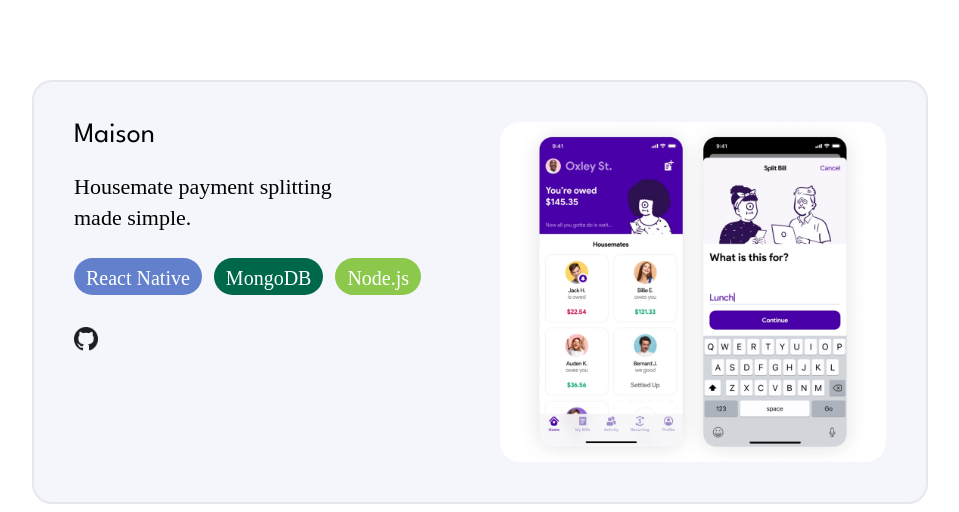
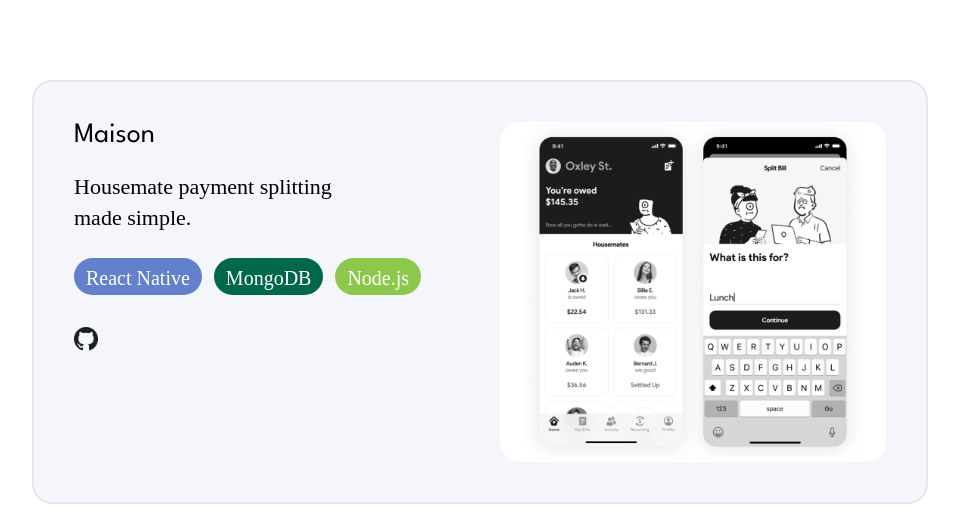
Before and after one commit to danielcagostinho/danielagostinho, a React (Create React App) app: page / in a window 1280 px wide. Shown: the part 520-1032 px from the top of the page, without its empty margins (160-1119 px from the left). Built offline with nearby package versions, Linux system fonts and the light colour scheme; a web font is replaced by a local one.

Commit message:
Added Fade In Color for Projects

```diff
--- a/src/components/Projects/Project/Project.scss
+++ b/src/components/Projects/Project/Project.scss
@@ -69,6 +69,14 @@
 
 @media (min-width: $screenWidthB1) {
   .Project {
+  .ProjectImage {
+    filter: grayscale(100);
+  }
+
+  .ProjectImage:hover {
+    filter: grayscale(0);
+    transition: all 300ms ease-in-out;
+  }
     .ProjectDescription {
       h4 {
         margin-bottom: 16px;
--- a/src/components/SkillsSection/SkillsSection.scss
+++ b/src/components/SkillsSection/SkillsSection.scss
@@ -468,7 +468,7 @@
 
 @media (min-width: $screenWidthB5) {
   .SkillsSection {
-    height: 60vh;
+    height: 900px;
     .Container {
       .Column {
         .MainImageContainer {
```
Also changed, not shown: 1 other file (tests, documents, lock files or other folders).
